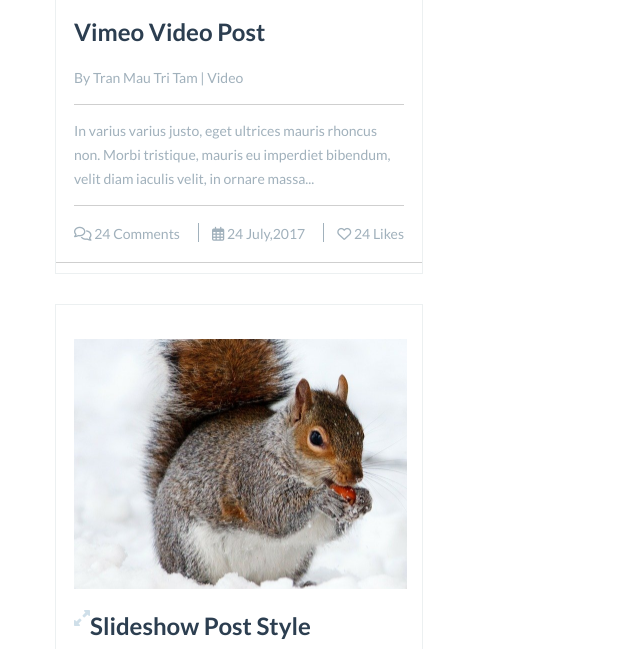
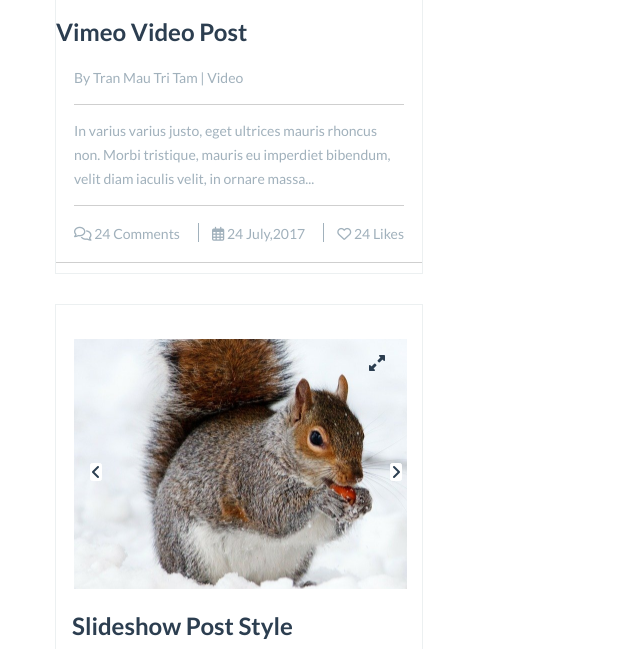
Before and after one commit to daubourg-clovis/integrationgroup1, a plain HTML site: page index.html in a window 1280 px wide. Shown: the part 7872-8521 px from the top of the page, without its empty margins (0-640 px from the left). Drawn offline with Linux system fonts and the light colour scheme; a web font is replaced by a local one.

Commit message:
Update - positionnement des flèches sur images

```diff
--- a/index.html
+++ b/index.html
@@ -309,8 +309,8 @@
                             <p class="imgposition"><img src="medias/fox-333x400.png" alt="renard blanc dans la neige" width="333" height="400"></p>
                             <div class="flèches">
                                 <a href="0"><em class=" fas fa-expand-alt expandarrow"></em></a>
-                                <a href="0" class="carreslide2"><em class=" fas fa-angle-left arrowleft"></em></a>
-                                <a href="0" class="carreslide2"><em class=" fas fa-angle-right arrowright"></em></a>
+                                <a href="0" ><em class=" carreblanc fas fa-angle-left arrowleft"></em></a>
+                                <a href="0" ><em class=" carreblanc fas fa-angle-right arrowright"></em></a>
                             </div>
                         </div>
                         <h2 class="titlecolumn">Slideshow Post Style</h2>
@@ -380,7 +380,7 @@
                             <iframe src="https://player.vimeo.com/video/229621774?loop=1&title=0&byline=0&portrait=0" style="position:absolute;top:0;left:0;width:100%;height:100%;" frameborder="0" allow="autoplay; fullscreen" allowfullscreen title="vimeoanimals"></iframe>
                         </div><script src="https://player.vimeo.com/api/player.js"></script>                    </div>
                     <header class="greyline column-padding">
-                        <h2 class="titlecolumn">Vimeo Video Post</h2>
+                        <h2 class="titlecolumn titleposition">Vimeo Video Post</h2>
                         <p class="lato14reg ">By Tran Mau Tri Tam   |   Video</p>
                     </header>
                         <p class="lato14reg column-padding linep ">In varius varius justo, eget ultrices mauris rhoncus non. Morbi tristique, mauris eu imperdiet bibendum, velit diam iaculis velit, in ornare massa...</p>
@@ -397,13 +397,13 @@
                     <header class="column-padding greyline">
                         <div>
                             <p><img src="medias/squirrel-333x250.png" alt="ecureuil dans la neige" width="333" height="250"></p>
-                            <div class="slide">
-                                <a href="0"><em class=" fas fa-expand-alt"></em></a>
-                                <a href="0"><em class=" fas fa-angle-left"></em></a>
-                                <a href="0"><em class=" fas fa-angle-right"></em></a>
+                            <div class="flèches">
+                                <a href="0"><em class=" fas fa-expand-alt expandarrow2"></em></a>
+                                <a href="0" ><em class=" carreblanc fas fa-angle-left arrowleft2"></em></a>
+                                <a href="0" ><em class=" carreblanc fas fa-angle-right arrowright2"></em></a>
                             </div>
                         </div>
-                        <h2 class="titlecolumn">Slideshow Post Style</h2>
+                        <h2 class="titlecolumn titleposition">Slideshow Post Style</h2>
                         <p class="lato14reg ">By Tran Mau Tri Tam   |   Video</p>
                     </header>
                         <p class="column-padding lato14reg">In varius varius justo, eget ultrices mauris rhoncus non. Morbi tristique, mauris eu imperdiet bibendum, velit diam iaculis velit, in ornare massa...</p>
--- a/style.css
+++ b/style.css
@@ -376,7 +376,7 @@ iframe{
     background-image: url("medias/slide1-3.jpg");
 }
 
-.fa-expand-alt{
+.slides .fa-expand-alt{
 	font-size: 1rem;
 	color: #cfdfe9;
 
@@ -433,7 +433,7 @@ iframe{
 	margin: 1.25rem 1.5rem;
 }
 
-.fa-expand-alt:hover{
+.slides .fa-expand-alt:hover{
 	color: var(--green-color);
 	font-size: 1.875rem;
 }
@@ -445,14 +445,14 @@ iframe{
 	background-color: #fff;
 }
 
-.fa-angle-left{
+.slides .fa-angle-left{
 	position: absolute;
 	margin:7.1875rem 0 18.75rem;
 	color: var(--title-color)
 
 }
 
-.fa-angle-right{
+.slides .fa-angle-right{
 	position: absolute;
 	margin:7.1875rem 18.75rem 0 ;
 	color: var(--title-color)
@@ -676,33 +676,45 @@ iframe{
 	align-items: center;
 }
 
-.imgposition{
-	z-index: 3;
+.titleposition{
+	position: relative;
+	left: -18px;
 }
+
 .flèches {
-
 	float: left;
 	position: relative;
-	z-index: 2;
 }
 
 .arrowleft{
 	position: absolute;
 	top: -335px;
-	color: var(--title-color)
-
+	color: var(--title-color);
+	margin:7.1875rem 0 18.75rem;
 }
 
 .arrowright{
 	position: absolute;
 	top: -335px;
-	color: var(--title-color)
+	color: var(--title-color);
+	margin:7.1875rem 18.75rem 0 ;
 }
 
 .expandarrow{
 	position: relative;
-	z-index: 1;
+	color:var(--title-color);
 	top: -400px;
+	left: 295px;
+}
+
+.expandarrow:hover{
+	color: var(--green-color);
+}
+
+.carreblanc{
+	border: 1px solid white;
+	background-color: white;
+	border-radius: 2.25px;
 }
 
 
@@ -812,6 +824,31 @@ iframe{
 	display: flex;
 	justify-content: space-between;
 	align-items: center;
+}
+
+.arrowleft2{
+	position: absolute;
+	top: -260px;
+	color: var(--title-color);
+	margin:7.1875rem 0 18.75rem;
+}
+
+.arrowright2{
+	position: absolute;
+	top: -260px;
+	color: var(--title-color);
+	margin:7.1875rem 18.75rem 0 ;
+}
+
+.expandarrow2{
+	position: relative;
+	color:var(--title-color);
+	top: -255px;
+	left: 295px;
+}
+
+.expandarrow2:hover{
+	color: var(--green-color);
 }
 
 
```
